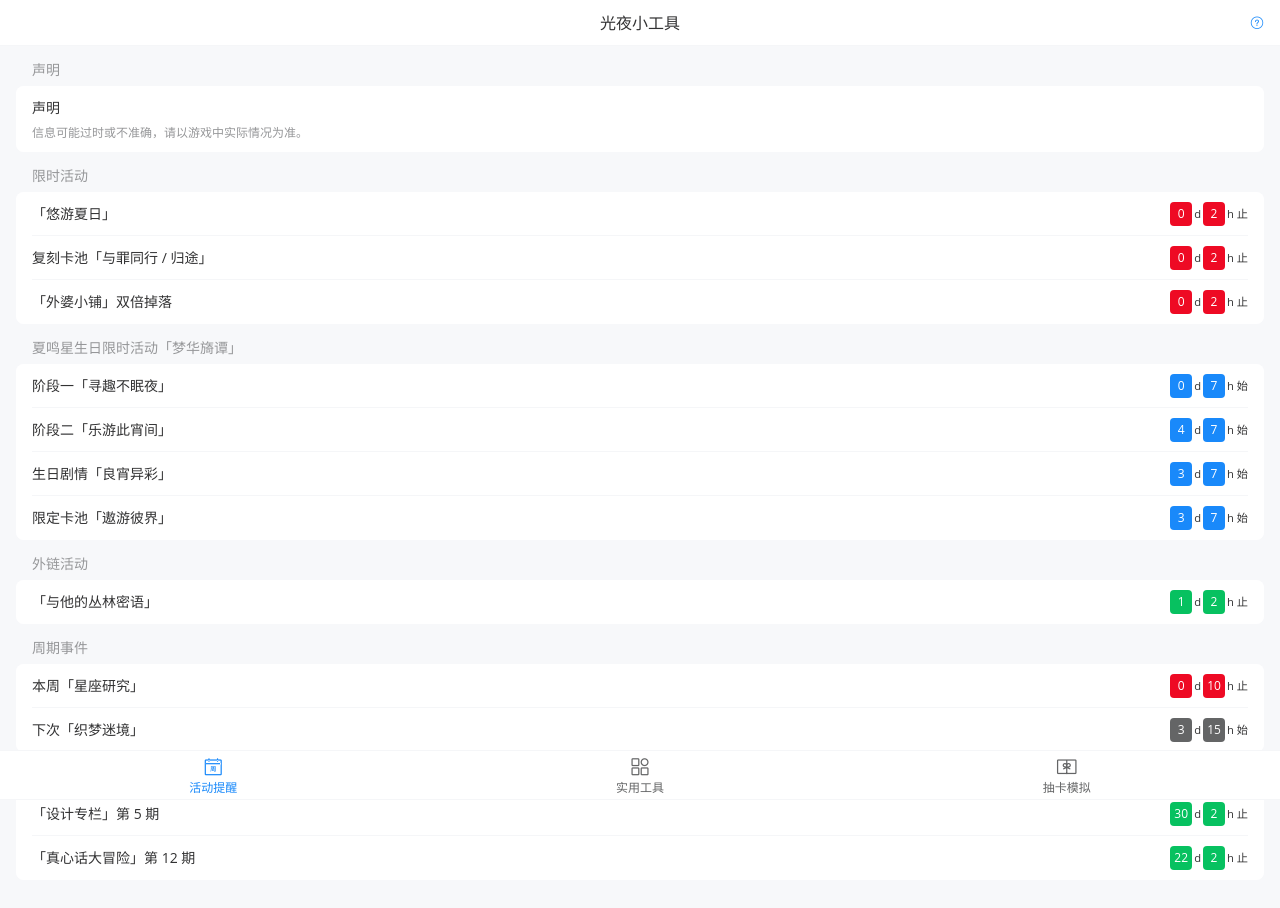
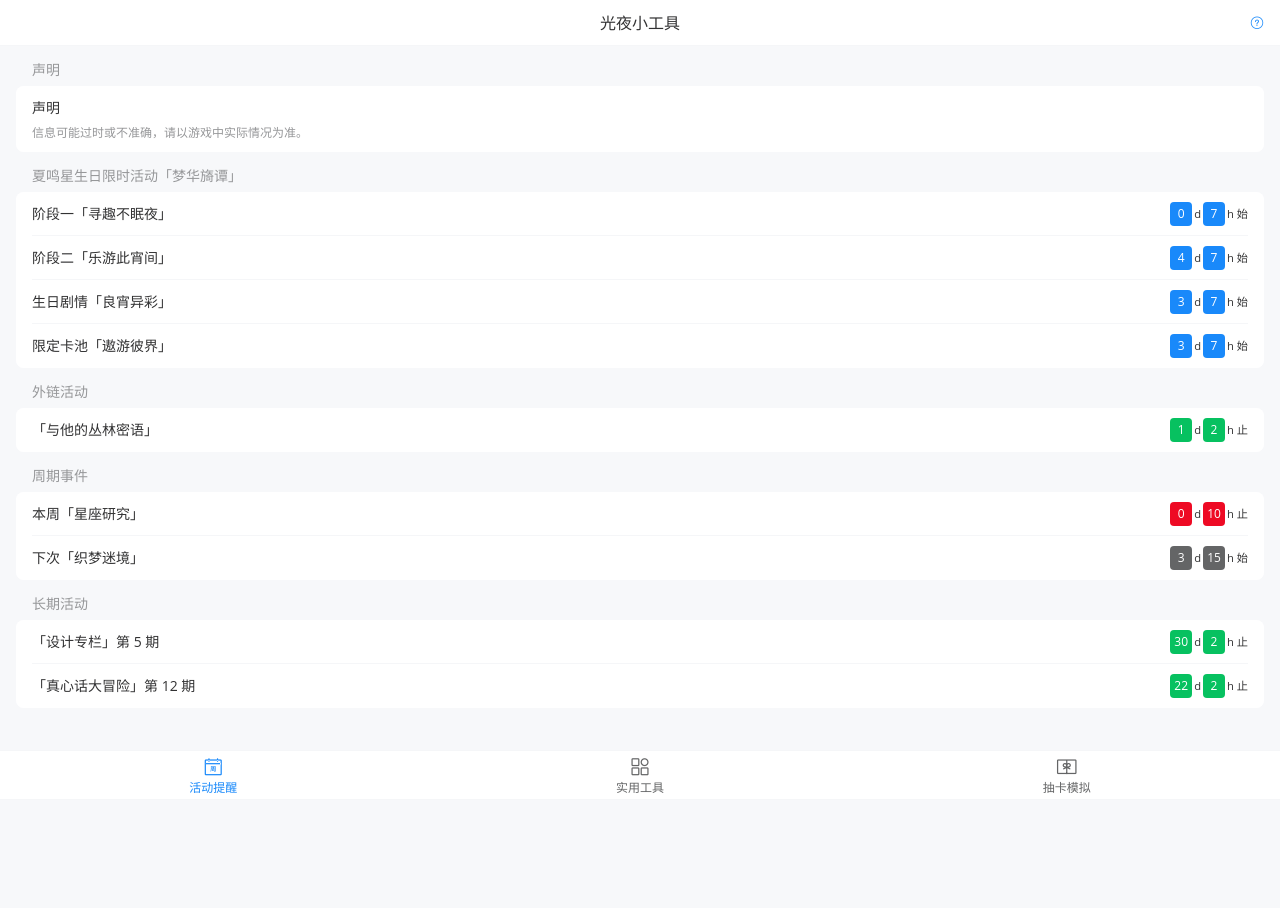
Before and after one commit to waterv/lightandnight, a Vue app: page /#/ in a window 1280 px wide. Shown: the top 908 px of the page. After the commit the page ends 800 px from the top, so only its background shows below. Built offline with nearby package versions, Linux system fonts and the light colour scheme.

Commit message:
upd: 移除 520 活动 chore: fix typo

```diff
--- a/src/assets/data/event.json
+++ b/src/assets/data/event.json
@@ -1,12 +1,4 @@
 [
-  {
-    "name": "限时活动",
-    "events": [
-      { "name": "「悠游夏日」", "start": "2022-05-17 05:00", "end": "2022-05-23" },
-      { "name": "复刻卡池「与罪同行 / 归途」", "start": "2022-05-21 05:00", "end": "2022-05-23" },
-      { "name": "「外婆小铺」双倍掉落", "start": "2022-05-21 05:00", "end": "2022-05-23" }
-    ]
-  },
   {
     "name": "夏鸣星生日限时活动「梦华旖谭」",
     "events": [
--- a/src/views/posts/AddToHome.vue
+++ b/src/views/posts/AddToHome.vue
@@ -13,7 +13,7 @@
           <p>由于 Android 系统的情况较为复杂，我们使用 Fusion App 软件，将网站打包成了 App，方便您直接下载使用。</p>
           <p>这样打包出的软件，比起网页并不附带其他任何额外功能，俗称「套壳浏览器」，其形式类似于游戏中出现的「外链活动」。</p>
           <p>由于没有应用商店审核，安装时<strong>可能会提示不安全，请您手动放行</strong>。除了需要网络连接，该 App 理论上无需其他任何权限，如有申请可以拒绝。</p>
-          <p><strong>如果不放心</strong>，可自行使用 Fusion App 等工具打包，或者参考下一节给出其他的解决方案。</p>
+          <p><strong>如果不放心</strong>，可自行使用 Fusion App 等工具打包，或者参考下一节给出的其他解决方案。</p>
           <van-button icon="down" type="success" block url="/lightandnight/android.apk">下载 Android App</van-button>
       </van-tab>
       <van-tab title="Android 2" class="container">
```
